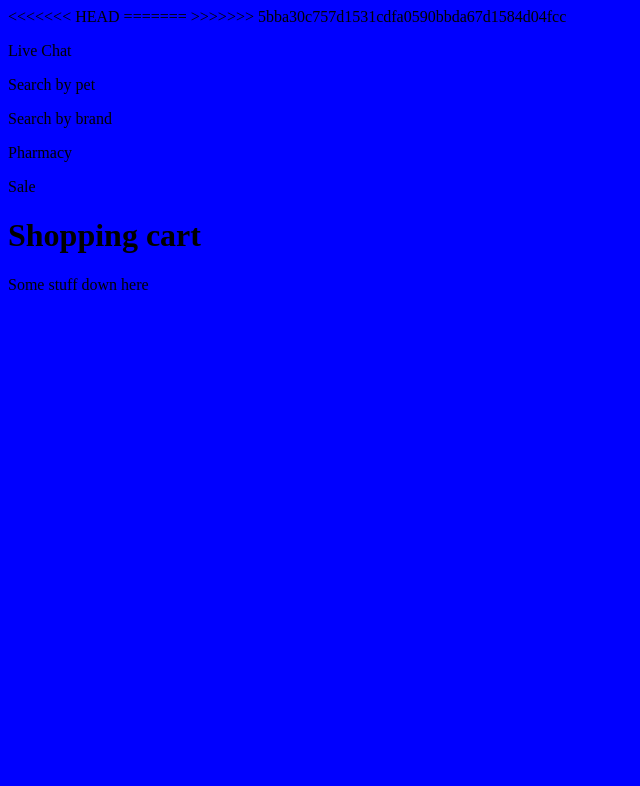
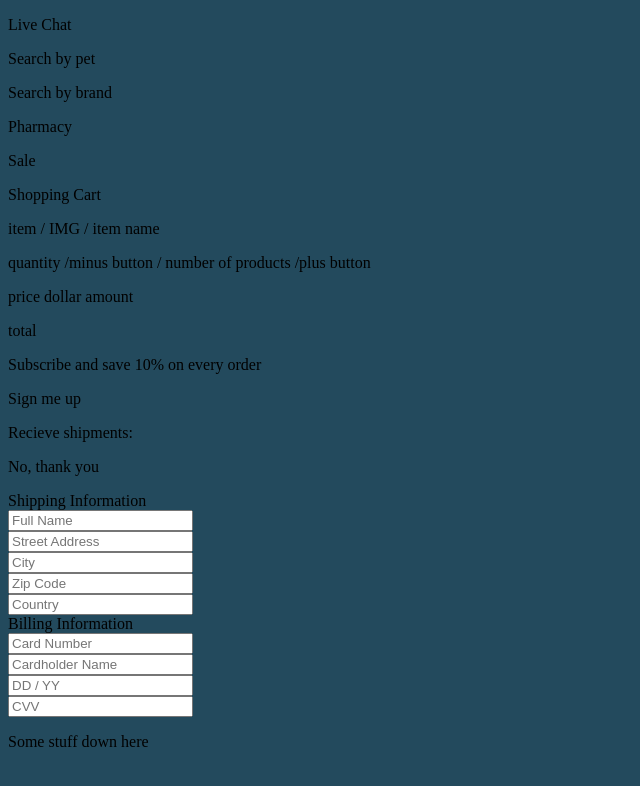
Before and after one commit to ldavidson45/wags-to-wings, a Django app: template wags_to_wings/templates/wags_to_wings/cart_form.html in a window 1280 px wide. Shown: the top 786 px of the page, without its empty margins (0-640 px from the left). Run offline with Django 3.2, Linux system fonts and the light colour scheme; the template is opened without the code that fills it, so the values that code supplies are empty.

Commit message:
built out cart_form page

```diff
--- a/wags_to_wings/static/css/main.css
+++ b/wags_to_wings/static/css/main.css
@@ -1,4 +1,4 @@
 body {
-  background-color: blue;
+  background-color: #234a5d;
 }
 /*# sourceMappingURL=main.css.map */
--- a/wags_to_wings/static/css/main.scss
+++ b/wags_to_wings/static/css/main.scss
@@ -1,8 +1,8 @@
 $darkblue: #234a5d;
 $lightblue: #c9ddff;
-$brand-green: #f3faef;
+$unsureifgreen: #f3faef;
 $brightred: #fe5f55;
 
 body {
-	background-color: blue;
+	background-color: $darkblue;
 }
--- a/wags_to_wings/templates/wags_to_wings/base.html
+++ b/wags_to_wings/templates/wags_to_wings/base.html
@@ -6,11 +6,7 @@
     <meta http-equiv="X-UA-Compatible" content="ie=edge" />
     <!-- stylesheet link here -->
     <!-- font links here -->
-<<<<<<< HEAD
-    <link rel="stylesheet" type="text/css" href="/css/main.css">
-=======
     <link href="../../static/css/main.css" rel="stylesheet" />
->>>>>>> 5bba30c757d1531cdfa0590bbda67d1584d04fcc
     <title>Wags to Wings</title>
   </head>
   <body>
--- a/wags_to_wings/templates/wags_to_wings/cart_form.html
+++ b/wags_to_wings/templates/wags_to_wings/cart_form.html
@@ -1,49 +1,98 @@
 {% extends 'wags_to_wings/base.html' %} {% block content %}
-<h1>Shopping cart</h1>
-{% endblock %}
 
-{% comment %}
-
-shopping cart CARD
-
-item
-picture
-item name
-
-quantity
-minus button
-number of products
-plus button
-
-price
-price dollar amount
-
-Suscribe card
-title - Suscribe and save 10% on every order!
-sign me up check box
-receive shipments:
-dropdown menus - monthly
-no thank you check box
-
-Shipping Information Card
-
-form
-full name input
-street address input
-city input
-zip code input
-country input
-
-Billing Information
-card number input
-carhdholder input
-dd/yy drop down menu
-CVV input
-checkbox billing address same as shipping address
-visa / credit card box
-
-button
-complete my order
+ <div class="row">
+    <div class="col s12 m6">
+      <div class="card blue-grey darken-1">
+        <div class="card-content white-text">
+          <span class="card-title">Shopping Cart</span>
+          <p>item / IMG / item name </p>
+          <p>quantity /minus button / number of products /plus button</p>
+          <p>price dollar amount  </p>
+        </div>
+        <div class="card-footer">
+          <p>total</p>
+        </div>
+      </div>
+    </div>
+  </div>
 
 
-{% endcomment %}
+ <div class="row">
+    <div class="col s12 m6">
+      <div class="card blue-grey darken-1">
+        <div class="card-content white-text">
+          <span class="card-title">Subscribe and save 10% on every order</span>
+          <p>Sign me up</p>
+          <p>Recieve shipments: </p>
+          <p>No, thank you </p>
+        </div>
+      </div>
+    </div>
+  </div>
+
+
+  <div class="row">
+    <form class="col s12">
+      <div class="row">
+        <div class="input-field col s6">
+        <div class="card-title">Shipping Information</div>
+          <input placeholder="Full Name" id="full_name" type="text" class="validate">
+          <label for="full_name"></label>
+        </div>
+        <div class="input-field col s6">
+          <input placeholder="Street Address" id="street_address" type="text" class="validate">
+          <label for="street_address"></label>
+        </div>
+      </div>
+      <div class="row">
+       <div class="input-field col s6">
+          <input placeholder="City" id="city" type="text" class="validate">
+          <label for="city"></label>
+        </div>
+      </div>
+      <div class="row">
+        <div class="input-field col s12">
+          <input placeholder="Zip Code" id="zip" type="text" class="validate">
+          <label for="zip"></label>
+        </div>
+      </div>
+      <div class="row">
+        <div class="input-field col s12">
+          <input placeholder="Country" id="country" type="text" class="validate">
+          <label for="country"></label>
+        </div>
+      </div>
+    </form>
+    </div>
+
+
+ <div class="row">
+    <form class="col s12">
+      <div class="row">
+        <div class="input-field col s6">
+            <div class="card-title">Billing Information</div>
+          <input placeholder="Card Number" id="card_number" type="text" class="validate">
+          <label for="card_number"></label>
+        </div>
+        <div class="input-field col s6">
+          <input placeholder="Cardholder Name" id="cardholder_name" type="text" class="validate">
+          <label for="cardholder_name"></label>
+        </div>
+      </div>
+      <div class="row">
+       <div class="input-field col s6">
+          <input placeholder="DD / YY" id="dd_yy" type="text" class="validate">
+          <label for="dd_yy"></label>
+        </div>
+      </div>
+      <div class="row">
+        <div class="input-field col s12">
+          <input placeholder="CVV" id="zip" type="text" class="validate">
+          <label for="cvv"></label>
+        </div>
+      </div>
+      </div>
+    </form>
+
+
+{% endblock %}
```
Also changed, not shown: 4 other files.
